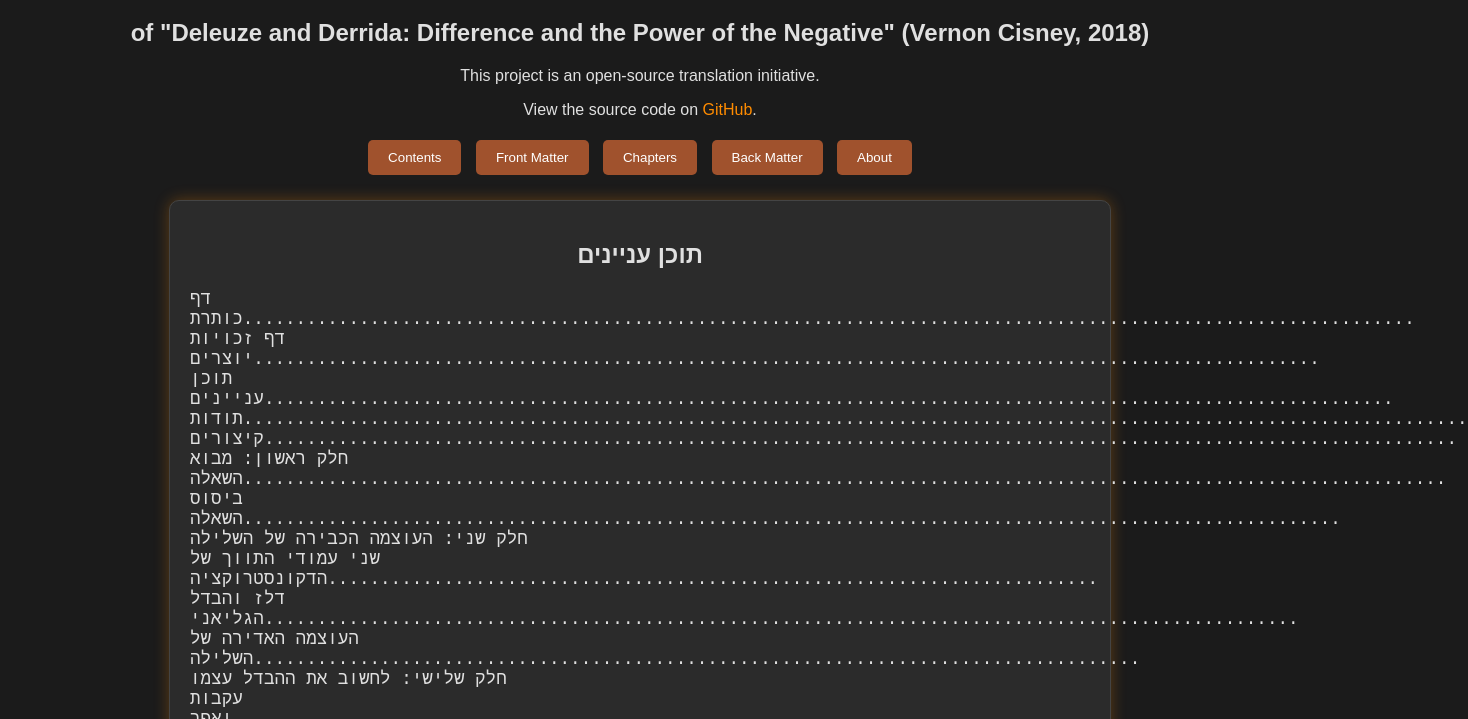
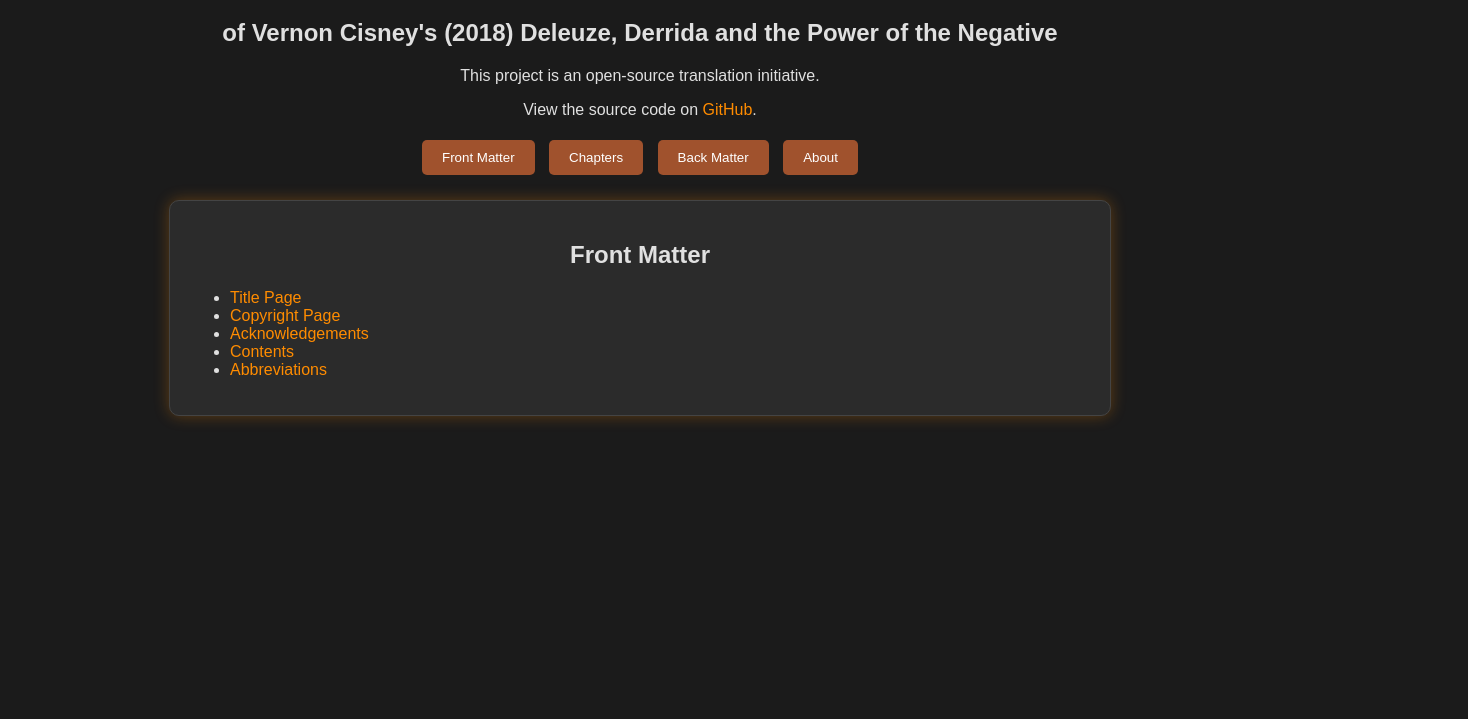
Before and after one commit to nimshav/translation, a website: page public/index.html in a window 1280 px wide. Shown: the part 81-800 px from the top of the page, 1468 px wide, since content can reach past the window. Drawn offline with Linux system fonts and the light colour scheme.

Commit message:
Update index.html

```diff
--- a/public/index.html
+++ b/public/index.html
@@ -3,7 +3,7 @@
 <head>
   <meta charset="UTF-8">
   <meta name="viewport" content="width=device-width, initial-scale=1.0">
-  <title>Open Source Humanities Translation of "Deleuze and Derrida: Difference and the Power of the Negative" (Vernon Cisney, 2018)</title>
+  <title>Open Source Humanities Translation of Vernon Cisney's (2018) Deleuze, Derrida and the Power of the Negative</title>
   <link rel="stylesheet" href="style.css">
   <style>
     /* Global Styles & Dark Mode */
@@ -51,24 +51,24 @@
       margin: 0 auto 20px auto;
     }
 
-    /* Specific styling for the Contents tab */
-    .tab-content pre {
-      font-family: "Courier New", Courier, monospace;
-      white-space: pre-wrap;
-      font-size: 1.1rem;
-      margin: 0;
+    /* Link styling inside tab content */
+    .tab-content a {
+      color: #ff8c00;
+      text-decoration: none;
+    }
+    .tab-content a:hover {
+      text-decoration: underline;
     }
   </style>
 </head>
 <body>
   <h1>Open Source Humanities Translation</h1>
-  <h2>of "Deleuze and Derrida: Difference and the Power of the Negative" (Vernon Cisney, 2018)</h2>
+  <h2>of Vernon Cisney's (2018) Deleuze, Derrida and the Power of the Negative</h2>
   <p>This project is an open-source translation initiative.</p>
-  <p>View the source code on <a href="https://github.com/nimshav/translation" target="_blank" style="color: #ff8c00;">GitHub</a>.</p>
+  <p>View the source code on <a href="https://github.com/nimshav/translation" target="_blank">GitHub</a>.</p>
 
   <!-- Tabs Navigation -->
   <div class="tabs">
-    <button class="tab-button" onclick="showTab('contents')">Contents</button>
     <button class="tab-button" onclick="showTab('front-matter')">Front Matter</button>
     <button class="tab-button" onclick="showTab('chapters')">Chapters</button>
     <button class="tab-button" onclick="showTab('back-matter')">Back Matter</button>
@@ -76,69 +76,43 @@
   </div>
 
   <!-- Tab Contents -->
-  <div id="contents" class="tab-content">
-    <h2 style="text-align: center;">תוכן עניינים</h2>
-    <pre>
-דף כותרת...............................................................................................................
-דף זכויות יוצרים.....................................................................................................
-תוכן עניינים...........................................................................................................
-תודות....................................................................................................................
-קיצורים.................................................................................................................
-חלק ראשון: מבוא
-השאלה..................................................................................................................
-ביסוס השאלה........................................................................................................
-חלק שני: העוצמה הכבירה של השלילה
-שני עמודי התווך של הדקונסטרוקציה.........................................................................
-דלז והבדל הגליאני..................................................................................................
-העוצמה האדירה של השלילה....................................................................................
-חלק שלישי: לחשוב את ההבדל עצמו
-עקבות ואפר...........................................................................................................
-דלז, היפוך אפלטון והשיבה הנצחית............................................................................
-דרידה, דלז והבדל...................................................................................................
-חלק רביעי: השלכות ומסקנות
-דקונסטרוקציה מול קונסטרוקטיביזם...........................................................................
-מסקנה(ות).............................................................................................................
-ביבליוגרפיה...........................................................................................................
-מפתח....................................................................................................................
-    </pre>
-  </div>
-
   <div id="front-matter" class="tab-content">
     <h2>Front Matter</h2>
     <ul>
-      <li><a href="book/front-matter/title.html" style="color: #ff8c00;">Title Page</a></li>
-      <li><a href="book/front-matter/copyright.html" style="color: #ff8c00;">Copyright Page</a></li>
-      <li><a href="book/front-matter/acknowledgements.html" style="color: #ff8c00;">Acknowledgements</a></li>
-      <li><a href="book/front-matter/abbreviations.html" style="color: #ff8c00;">Abbreviations</a></li>
+      <li><a href="book/front-matter/title.html">Title Page</a></li>
+      <li><a href="book/front-matter/copyright.html">Copyright Page</a></li>
+      <li><a href="book/front-matter/acknowledgements.html">Acknowledgements</a></li>
+      <li><a href="book/front-matter/contents.html">Contents</a></li>
+      <li><a href="book/front-matter/abbreviations.html">Abbreviations</a></li>
     </ul>
   </div>
 
   <div id="chapters" class="tab-content">
     <h2>Chapters</h2>
     <ul>
-      <li><a href="book/chapters/chapter1.html" style="color: #ff8c00;">Chapter 1</a></li>
-      <li><a href="book/chapters/chapter2.html" style="color: #ff8c00;">Chapter 2</a></li>
-      <li><a href="book/chapters/chapter3.html" style="color: #ff8c00;">Chapter 3</a></li>
-      <li><a href="book/chapters/chapter4.html" style="color: #ff8c00;">Chapter 4</a></li>
-      <li><a href="book/chapters/chapter5.html" style="color: #ff8c00;">Chapter 5</a></li>
-      <li><a href="book/chapters/chapter6.html" style="color: #ff8c00;">Chapter 6</a></li>
-      <li><a href="book/chapters/chapter7.html" style="color: #ff8c00;">Chapter 7</a></li>
-      <li><a href="book/chapters/chapter8.html" style="color: #ff8c00;">Chapter 8</a></li>
-      <li><a href="book/chapters/chapter9.html" style="color: #ff8c00;">Chapter 9</a></li>
-      <li><a href="book/chapters/chapter10.html" style="color: #ff8c00;">Chapter 10</a></li>
+      <li><a href="book/chapters/chapter1.html">Chapter 1</a></li>
+      <li><a href="book/chapters/chapter2.html">Chapter 2</a></li>
+      <li><a href="book/chapters/chapter3.html">Chapter 3</a></li>
+      <li><a href="book/chapters/chapter4.html">Chapter 4</a></li>
+      <li><a href="book/chapters/chapter5.html">Chapter 5</a></li>
+      <li><a href="book/chapters/chapter6.html">Chapter 6</a></li>
+      <li><a href="book/chapters/chapter7.html">Chapter 7</a></li>
+      <li><a href="book/chapters/chapter8.html">Chapter 8</a></li>
+      <li><a href="book/chapters/chapter9.html">Chapter 9</a></li>
+      <li><a href="book/chapters/chapter10.html">Chapter 10</a></li>
     </ul>
   </div>
 
   <div id="back-matter" class="tab-content">
     <h2>Back Matter</h2>
     <ul>
-      <li><a href="book/back-matter/references.html" style="color: #ff8c00;">References</a></li>
+      <li><a href="book/back-matter/references.html">References</a></li>
     </ul>
   </div>
 
   <div id="about" class="tab-content">
     <h2>About This Project</h2>
-    <p>This book translation is an open-source initiative aimed at making valuable texts more accessible. Contributors can collaborate on improvements via our <a href="https://github.com/nimshav/translation" target="_blank" style="color: #ff8c00;">GitHub repository</a>.</p>
+    <p>This book translation is an open-source initiative aimed at making valuable texts more accessible. Contributors can collaborate on improvements via our <a href="https://github.com/nimshav/translation" target="_blank">GitHub repository</a>.</p>
   </div>
 
   <script>
@@ -150,9 +124,9 @@
       // Show the selected tab
       document.getElementById(tabId).style.display = 'block';
     }
-    // Show the Contents tab by default
+    // Show the Front Matter tab by default
     document.addEventListener("DOMContentLoaded", function() {
-      showTab('contents');
+      showTab('front-matter');
     });
   </script>
 </body>
```
